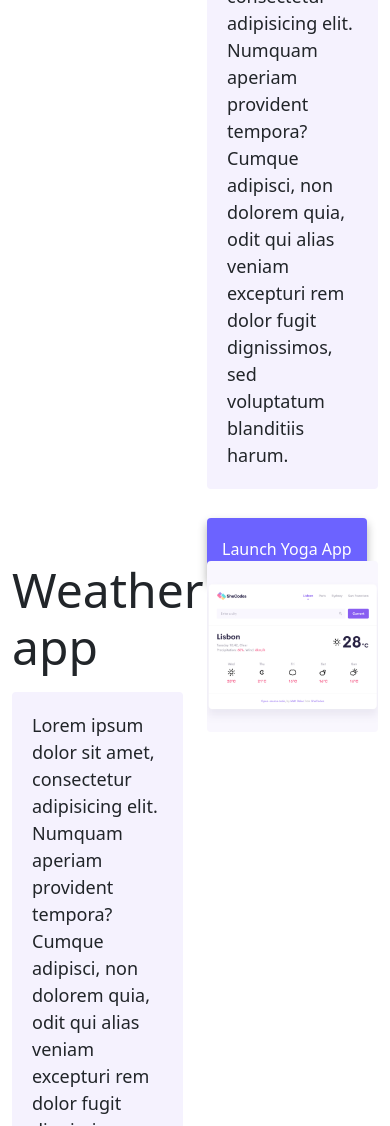
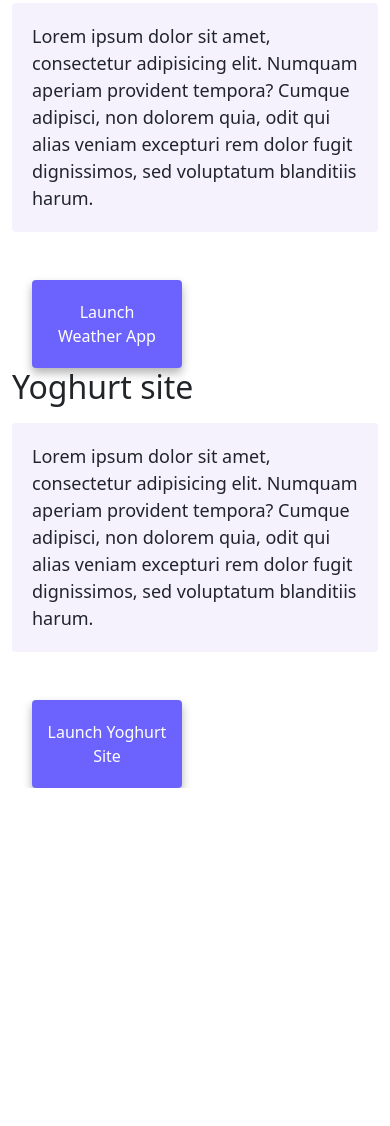
Before and after one commit to LS-hash/Portfolio, a plain HTML site: page index.html in a window 390 px wide. Shown: the part 874-2000 px from the top of the page. After the commit the page ends 1662 px from the top, so only its background shows below. Drawn offline with nearby package versions, Linux system fonts and the light colour scheme.

Commit message:
Made the website responsive through media queries

```diff
--- a/index.html
+++ b/index.html
@@ -73,14 +73,14 @@
         >
       </div>
       <div class="row">
-        <div class="col-6">
+        <div class="col-sm-6">
           <img
             src="img/yoga.png"
             alt="woman practising yoga"
-            class="img-fluid rounded"
+            class="img-fluid rounded d-none d-sm-block"
           />
         </div>
-        <div class="col-6">
+        <div class="col-sm-6">
           <h2 class="text-start mb-3">Yoga app</h2>
           <p class="text-start mb-3">
             Lorem ipsum dolor sit amet, consectetur adipisicing elit. Numquam
@@ -90,14 +90,18 @@
           </p>
 
           <div class="mt-5">
-            <a href="#" class="primary-link" title="Launch Yoga app button">
+            <a
+              href="#"
+              class="primary-link project-link"
+              title="Launch Yoga app button"
+            >
               Launch Yoga App
             </a>
           </div>
         </div>
       </div>
       <div class="row">
-        <div class="col-6">
+        <div class="col-sm-6">
           <h2 class="text-start mb-3">Weather app</h2>
           <p class="text-start mb-3">
             Lorem ipsum dolor sit amet, consectetur adipisicing elit. Numquam
@@ -107,28 +111,32 @@
           </p>
 
           <div class="mt-5">
-            <a href="#" class="primary-link" title="Launch weather app button">
+            <a
+              href="#"
+              class="primary-link project-link"
+              title="Launch weather app button"
+            >
               Launch Weather App
             </a>
           </div>
         </div>
-        <div class="col-6">
+        <div class="col-sm-6">
           <img
             src="img/weather.png"
             alt="screenshot of a weather forecasting app developed by SheCodes"
-            class="img-fluid rounded"
+            class="img-fluid rounded d-none d-sm-block"
           />
         </div>
       </div>
       <div class="row">
-        <div class="col-6">
+        <div class="col-sm-6">
           <img
             src="img/yoghurt.png"
             alt="greek yoghurt"
-            class="img-fluid rounded"
+            class="img-fluid rounded d-none d-sm-block"
           />
         </div>
-        <div class="col-6">
+        <div class="col-sm-6">
           <h2 class="text-start mb-3">Yoghurt site</h2>
           <p class="text-start mb-3">
             Lorem ipsum dolor sit amet, consectetur adipisicing elit. Numquam
@@ -138,7 +146,11 @@
           </p>
 
           <div class="mt-5">
-            <a href="#" class="primary-link" title="Launch Yoghurt site button">
+            <a
+              href="#"
+              class="primary-link project-link"
+              title="Launch Yoghurt site button"
+            >
               Launch Yoghurt site
             </a>
           </div>
--- a/style.css
+++ b/style.css
@@ -2,6 +2,10 @@
   --primary-color: #6c63ff;
   --secondary-color: #f5f2fe;
   --box-shadow: 0 5px 10px rgba(0, 0, 0, 0.3);
+}
+
+body {
+  margin-bottom: 0 30px;
 }
 
 h1,
@@ -54,6 +58,10 @@ p {
   max-width: 150px;
 }
 
+.primary-link:hover {
+  color: white;
+}
+
 .secondary-link {
   color: var(--primary-color);
   border: 1px solid var(--primary-color);
@@ -96,3 +104,22 @@ p {
 .email-link:hover {
   text-decoration: underline;
 }
+
+@media (max-width: 576px) {
+  h1 {
+    font-size: 48px;
+    line-height: 1.5px;
+  }
+  h2 {
+    font-size: 32px;
+    text-align: center;
+  }
+  p {
+    text-align: center;
+  }
+  .project-link {
+    display: block;
+    text-align: center;
+    margin: 0 20px;
+  }
+}
```
Also changed, not shown: about.html (+3 -3 lines).
